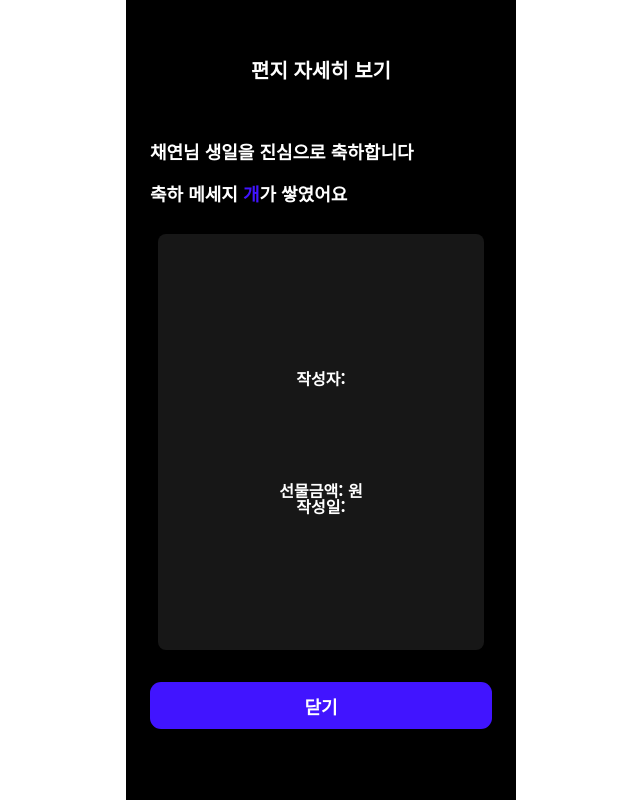
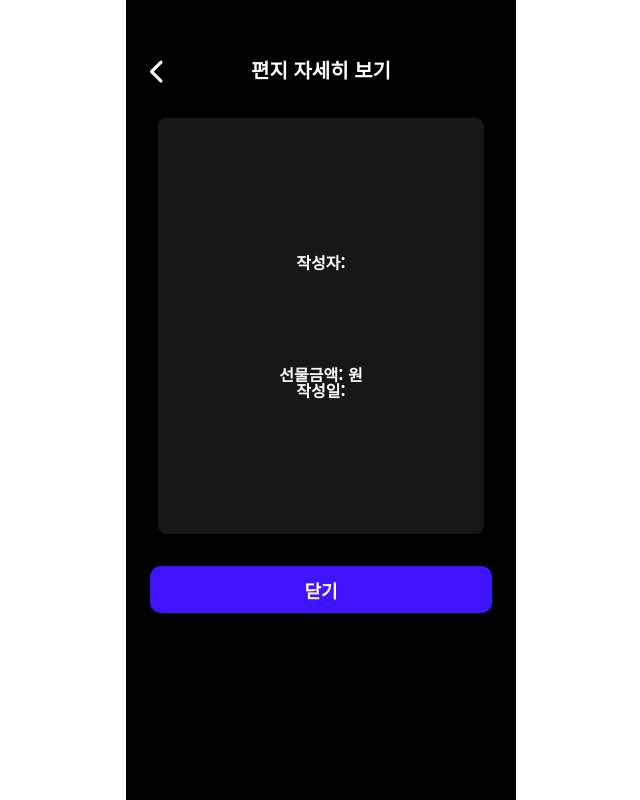
Before and after one commit to Jubroooo/BestBirthday, a Django app: template server/templates/fundings/result_detail.html in a window 1280 px wide. Shown: the whole page, without its empty margins (319-959 px from the left). Run offline with Django 5.2, Linux system fonts and the light colour scheme; the template is opened without the code that fills it, so the values that code supplies are empty; some libraries are stand-ins or nearby versions; some web fonts are replaced.

Commit message:
[fix] result_detail.html

```diff
--- a/server/templates/fundings/result_detail.html
+++ b/server/templates/fundings/result_detail.html
@@ -6,13 +6,12 @@
 
 {% block header %}
 <div class="show-card-title">
+    <i onClick="history.go(-1)" class="icon-left fa-solid fa-chevron-left"></i>
     <p class="title-go-see-letter notosans-bold-20">편지 자세히 보기</p>
 </div>
 {% endblock header %}
 
 {% block content %}
-<p class="notosans-bold-18 letters-congrats first-line-congrats">채연님 생일을 진심으로 축하합니다</p>
-<p class="notosans-bold-18 letters-congrats">축하 메세지 <span class="highlight-blue notosans-bold-18">{{funding_msg_count}}개</span>가 쌓였어요</p>
 <div class="message-detail">
     <span class="notosans-bold-16">
         작성자: {{funding_msg.comment_name}}
@@ -27,7 +26,7 @@
         작성일: {{funding_msg.written_date}}
     </span>
 </div>
-<a href="{% url 'fundings:result_start' %}"class="div-btn close-message-detail">
+<div onClick="history.go(-1)" class="div-btn close-message-detail">
     <p class="notosans-bold-18 ">닫기</p>
-</a>
+</div>
 {% endblock %}
```
